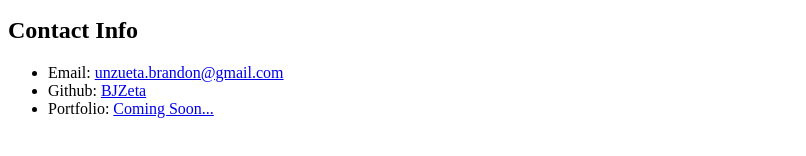
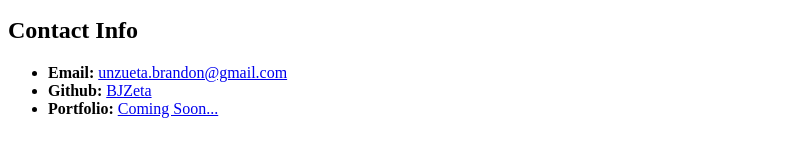
Before and after one commit to BJZeta/student-bio, a plain HTML site: page index.html in a window 1280 px wide. Shown: the part 368-524 px from the top of the page, without its empty margins (0-806 px from the left). Drawn offline with Linux system fonts and the light colour scheme.

Commit message:
some small changes to the ul

```diff
--- a/index.html
+++ b/index.html
@@ -14,9 +14,9 @@
 
     <h2>Contact Info</h2>
     <ul>
-        <li>Email: <a href="mailto:unzueta.brandon@gmail.com" target="_blank">unzueta.brandon@gmail.com</a></li>
-        <li>Github: <a href="https://github.com/BJZeta" target="_blank">BJZeta</a></li>
-        <li>Portfolio: <a href="https://blank.org/" target="_blank">Coming Soon...</a></li>
+        <li><strong>Email: </strong><a href="mailto:unzueta.brandon@gmail.com" target="_blank">unzueta.brandon@gmail.com</a></li>
+        <li><strong>Github: </strong><a href="https://github.com/BJZeta" target="_blank">BJZeta</a></li>
+        <li><strong>Portfolio: </strong><a href="https://blank.org/" target="_blank">Coming Soon...</a></li>
     </ul>
 </body>
 </html>
```
